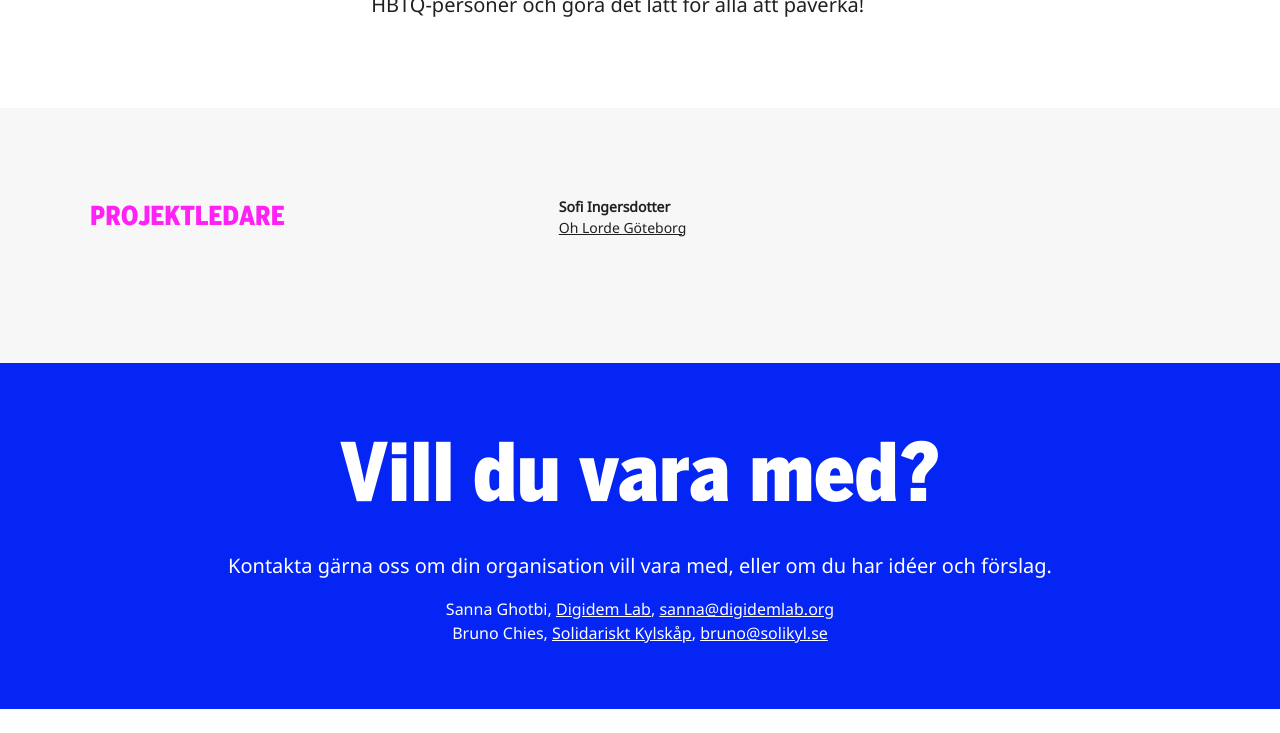
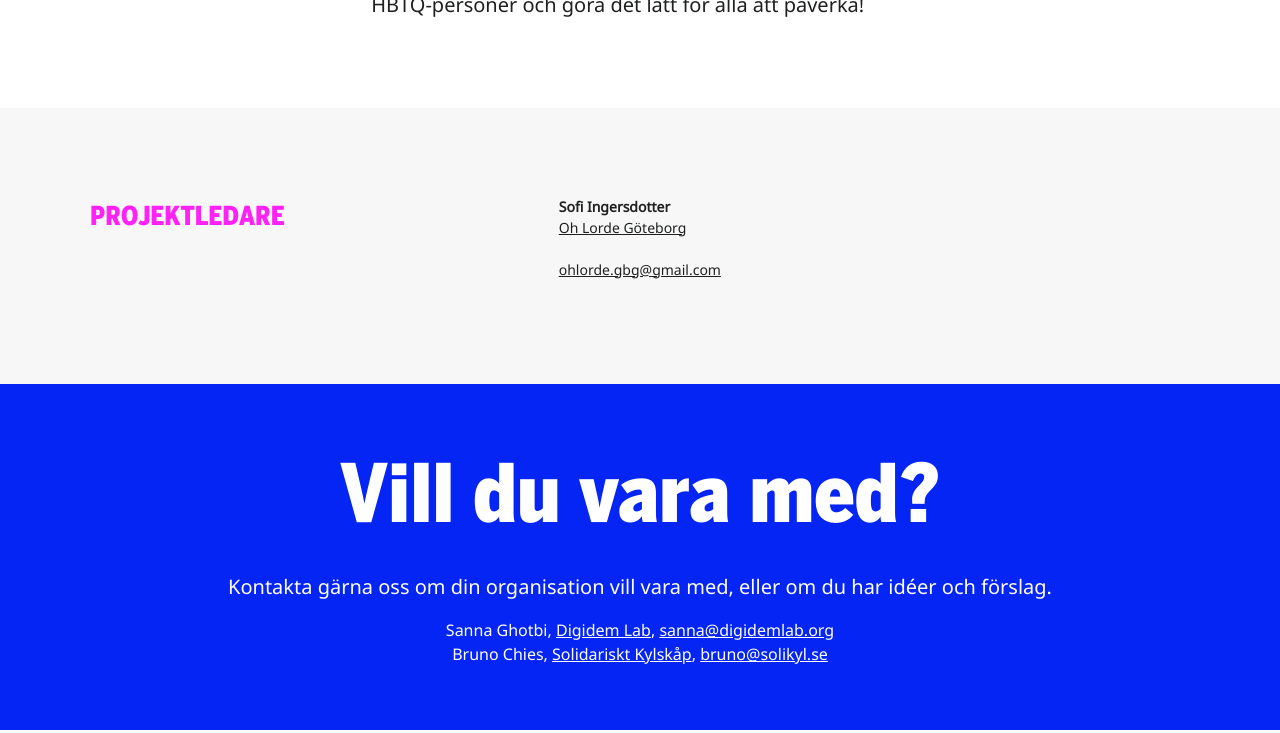
Before and after one commit to civictechsweden/civictech.se, a Jekyll site: the page built from _posts/2018-01-30-hbtq-kartan.md, in a window 1280 px wide and 900 px high, scrolled down 1293 px, cut to the strip 0-733 px from the top of the window. Built offline with Jekyll 4.4.1, drawn with Linux system fonts in a browser that asks for light colours; nearby versions of some CDN libraries.

Commit message:
Updated Hbtq Kartan

```diff
--- a/_posts/2018-01-30-hbtq-kartan.md
+++ b/_posts/2018-01-30-hbtq-kartan.md
@@ -16,6 +16,7 @@ ingress-text: En interaktiv karta över Göteborg (eller varför inte Sverige?)
   för HBTQ-personer.
 contact:
 - name: Sofi Ingersdotter
+  mail: ohlorde.gbg@gmail.com
   organisation: Oh Lorde Göteborg
   organisation-link: https://www.facebook.com/ohlordegbg/
 ---
```
